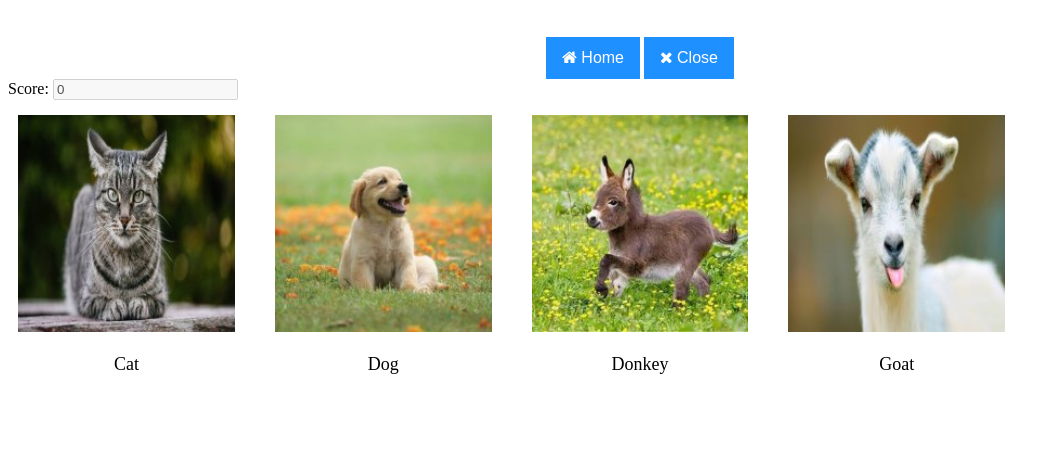
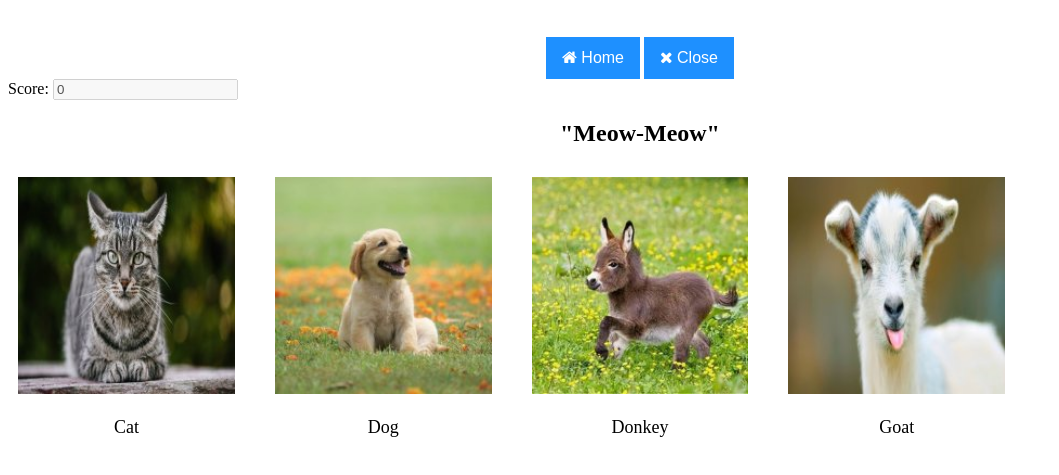
Before and after one commit to SudarshanKumar143341/HIT238_MVC, a website: page src/views/quiz1.html in a window 1280 px wide. Shown: the part 61-536 px from the top of the page, without its empty margins (0-1059 px from the left). Drawn offline with Linux system fonts and the light colour scheme.

Commit message:
adding sound name

```diff
--- a/src/views/quiz1.html
+++ b/src/views/quiz1.html
@@ -26,6 +26,7 @@
         <label for="score">Score:</label>
         <input type="text" class="score_screen" value="0" disabled>
       </div>
+			<div class="sound"><h2>"Meow-Meow"</h2></div>
 				<div class="cards_container">
 					<div class="card">
 					<div class="card_image"><img src="../images/options/cat1.jpg" alt="kitten" id="cat" class="cat">
```
